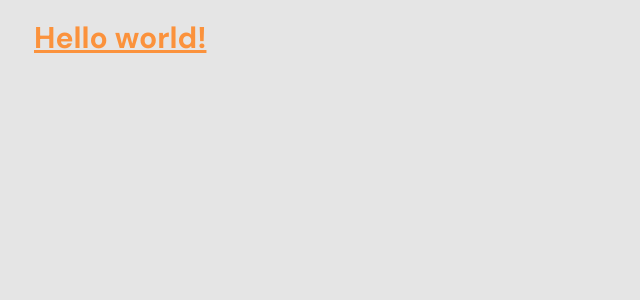
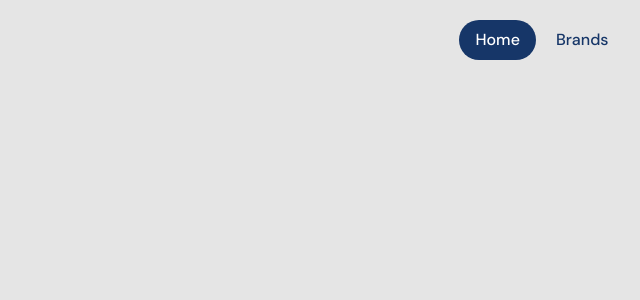
Before and after one commit to vugiakhanh2610/carbuyer-frontend, a React (Create React App) app: page / in a window 1280 px wide. Shown: the top 300 px of the page, without its empty margins (106-746 px from the left). Built offline with nearby package versions, Linux system fonts and the light colour scheme.

Commit message:
create header, HomePage and routes for website

```diff
--- a/package.json
+++ b/package.json
@@ -10,8 +10,10 @@
     "node-sass": "^7.0.1",
     "react": "^18.2.0",
     "react-dom": "^18.2.0",
+    "react-router-dom": "^6.3.0",
     "react-scripts": "5.0.1",
     "sass": "^1.52.3",
+    "swr": "^1.3.0",
     "web-vitals": "^2.1.4"
   },
   "scripts": {
--- a/src/App.js
+++ b/src/App.js
@@ -1,10 +1,16 @@
+import { Route, Routes } from "react-router";
+import Main from "./layouts/Main";
+import HomePage from "./pages/HomePage";
+
 function App() {
   return (
-    <div className="container">
-      <h1 className="text-3xl font-bold underline text-orange-400">
-        Hello world!
-      </h1>
-    </div>
+    <>
+      <Routes>
+        <Route element={<Main></Main>}>
+          <Route path="/" element={<HomePage></HomePage>}></Route>
+        </Route>
+      </Routes>
+    </>
   );
 }
 
--- /dev/null
+++ b/src/components/Header.js
@@ -0,0 +1,31 @@
+import React from "react";
+import { NavLink } from "react-router-dom";
+
+const Header = () => {
+  return (
+    <header className="header flex items-center justify-center gap-x-5 mb-5 font-medium">
+      <NavLink
+        to="/"
+        className={({ isActive }) =>
+          isActive
+            ? "text-white bg-secondary py-2 px-4 rounded-3xl"
+            : "text-secondary"
+        }
+      >
+        Home
+      </NavLink>
+      <NavLink
+        to="/brands"
+        className={({ isActive }) =>
+          isActive
+            ? "text-white bg-secondary py-2 px-4 rounded-3xl"
+            : "text-secondary"
+        }
+      >
+        Brands
+      </NavLink>
+    </header>
+  );
+};
+
+export default Header;
--- a/src/index.js
+++ b/src/index.js
@@ -2,10 +2,11 @@ import React from "react";
 import ReactDOM from "react-dom/client";
 import "./index.scss";
 import App from "./App";
+import { BrowserRouter } from "react-router-dom";
 
 const root = ReactDOM.createRoot(document.getElementById("root"));
 root.render(
-  <React.StrictMode>
+  <BrowserRouter>
     <App />
-  </React.StrictMode>
+  </BrowserRouter>
 );
--- /dev/null
+++ b/src/layouts/Main.js
@@ -0,0 +1,14 @@
+import React from "react";
+import { Outlet } from "react-router";
+import Header from "../components/Header";
+
+const Main = () => {
+  return (
+    <>
+      <Header></Header>
+      <Outlet></Outlet>
+    </>
+  );
+};
+
+export default Main;
--- /dev/null
+++ b/src/pages/HomePage.js
@@ -0,0 +1,7 @@
+import React from "react";
+
+const HomePage = () => {
+  return <div></div>;
+};
+
+export default HomePage;
--- a/tailwind.config.js
+++ b/tailwind.config.js
@@ -7,7 +7,7 @@ module.exports = {
       },
       colors: {
         primary: "#E5E5E5",
-        is_active: "#163668",
+        secondary: "#163668",
         btn_red: "#df142d",
         btn_blue: "#0a6ada",
       },
```
Also changed, not shown: 1 other file (tests, documents, lock files or other folders).
